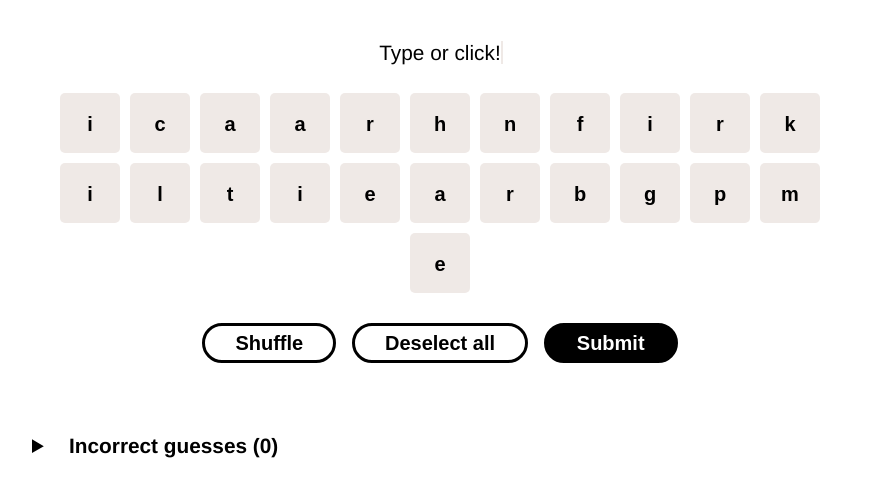
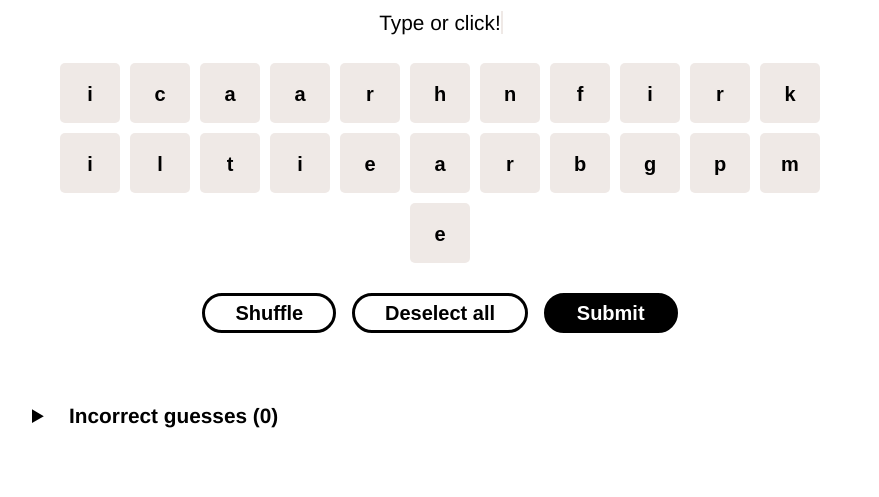
Before and after one commit to cassidoo/jumblie, a plain HTML site: page index.html in a window 1280 px wide. Both pictures are taken after a click on the button "Start". Shown: the part 135-632 px from the top of the page, without its empty margins (200-1079 px from the left). Drawn offline with Linux system fonts and the light colour scheme.

Commit message:
Reduce some spacing

```diff
--- a/style.css
+++ b/style.css
@@ -178,11 +178,11 @@ header div:first-child {
 
 #container {
 	display: none;
-	margin-top: 20px;
+	margin-top: 10px;
 }
 
 .working-word {
-	padding: 20px;
+	padding: 0 20px 20px;
 	text-align: center;
 }
 
```
